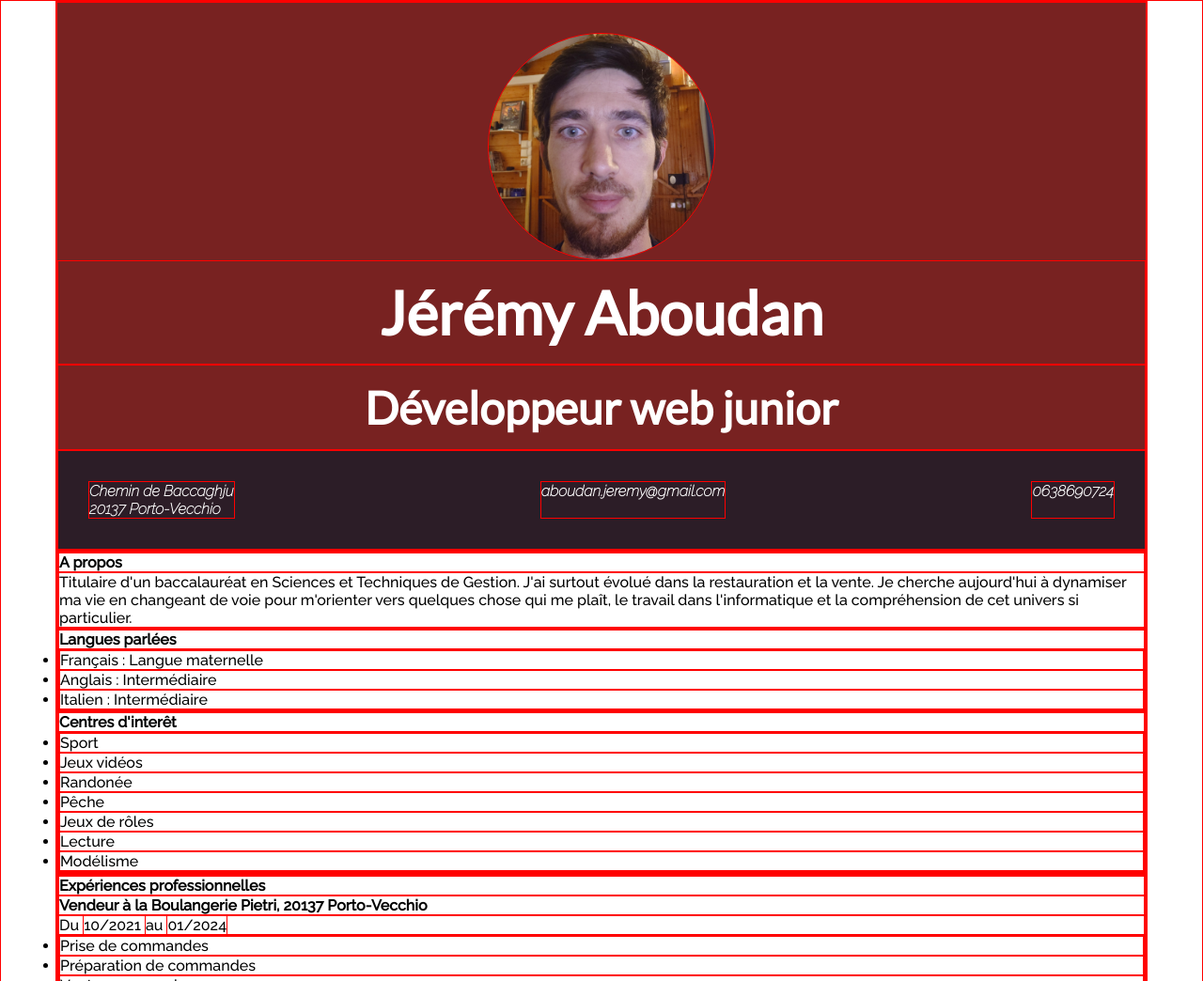
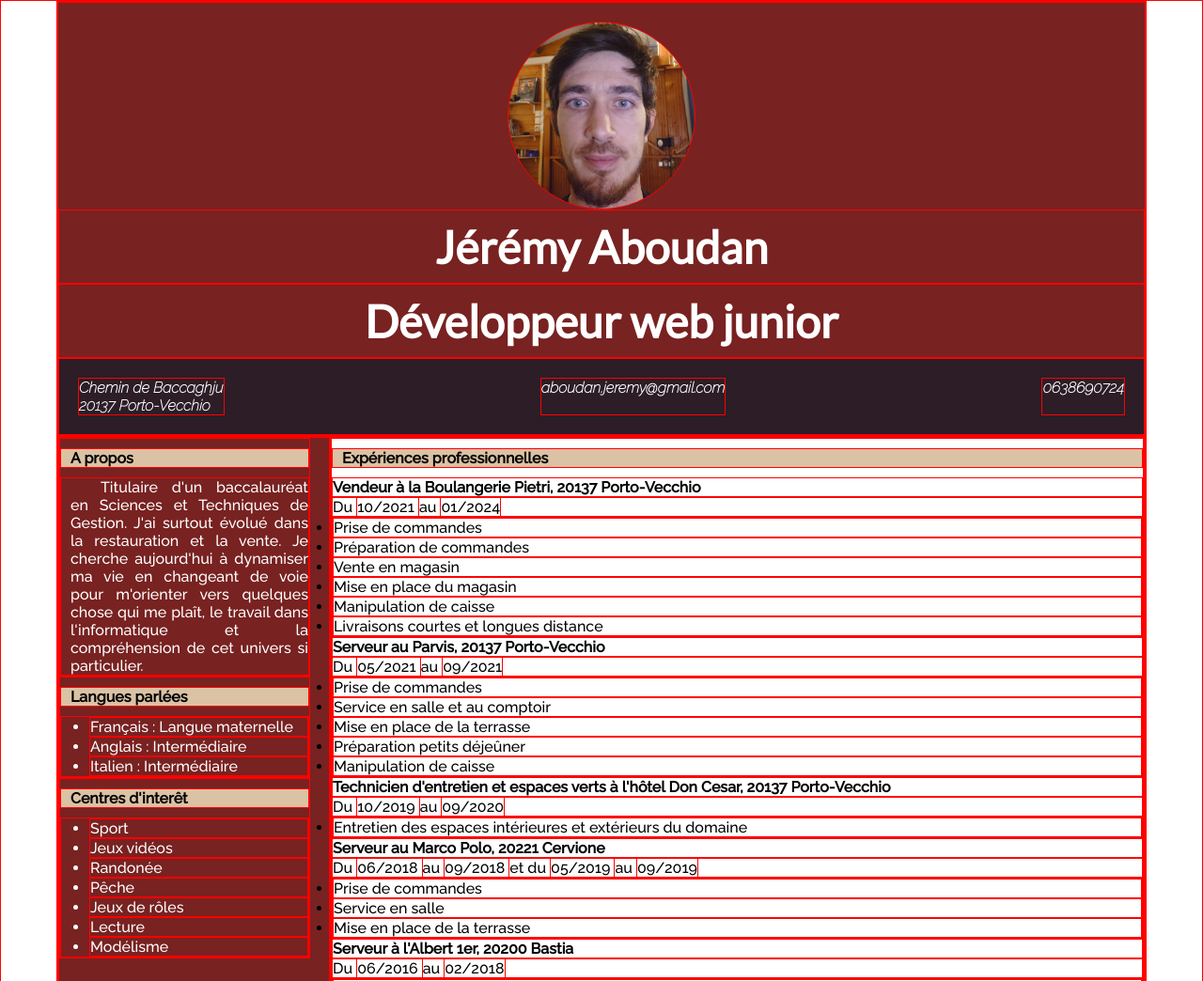
Before and after one commit to Sintinedda/Curriculum-vitae-Jeremy-Aboudan-, a plain HTML site: page cv-jeremy/index.html in a window 1280 px wide. Shown: the top 1044 px of the page at 94% size. Drawn offline with Linux system fonts and the light colour scheme.

Commit message:
add-css-aside

```diff
--- a/cv-jeremy/assets/css/style.css
+++ b/cv-jeremy/assets/css/style.css
@@ -5,6 +5,7 @@
     border: 1px solid red;
     font-size: 1rem;
     font-family: 'Raleway', sans-serif;
+    box-sizing: border-box;
 }
 body{
     width: 1160px;
@@ -12,24 +13,24 @@ body{
     margin-right: auto;
 }
 header{
+    color: white;
+    padding-top: 20px;
     background-color: #782221;
-    color: white;
-    padding-top: 2rem;
 }
 .profil{
     border-radius: 50%;
-    width: 15rem;
+    width: 200px;
     display: block;
     margin: auto;
 }
 h1, h2{
     font-family: 'Lato', sans-serif;
     text-align: center;
-    padding-top: 1rem;
-    padding-bottom: 1rem;
+    padding-top: 10px;
+    padding-bottom: 10px;
 }
 h1{
-    font-size: 4rem;
+    font-size: 3rem;
 }
 h2{
     font-size: 3rem;
@@ -37,7 +38,7 @@ h2{
 address{
     display: flex;
     justify-content: space-between;
-    padding: 2rem;
+    padding: 20px;
     background-color: #2c1d27;
 }
 a{
@@ -45,3 +46,31 @@ a{
     text-decoration: none;
     font-weight: bold;
 }
+div{
+    display: flex;
+}
+aside{
+    width: 25%;
+    background-color: #782221;
+    padding-right: 20px;
+}
+h3{
+    background-color: #dbc2a4;
+    padding-left: 10px;
+    margin: 10px 0 10px 0;
+}
+p.perso{
+    text-indent: 2rem;
+    padding-left: 10px;
+    text-align: justify;
+    color: white;
+}
+ul.perso{
+    padding-left: 30px;
+}
+ul.perso > li{
+    color: white;
+}
+main{
+    width: 75%;
+}
--- a/cv-jeremy/index.html
+++ b/cv-jeremy/index.html
@@ -22,22 +22,23 @@
             <a href="tel: 0638690724">0638690724</a>
         </address>
     </header>
-    <aside>
+    <div>
+        <aside class="">
             <section>
-            <h3>A propos</h3>
-            <p>Titulaire d'un baccalauréat en Sciences et Techniques de Gestion. J'ai surtout évolué dans la restauration et la vente. Je cherche aujourd'hui à dynamiser ma vie en changeant de voie pour m'orienter vers quelques chose qui me plaît, le travail dans l'informatique et la compréhension de cet univers si particulier.</p>
+                <h3 class="perso">A propos</h3>
+                <p class="perso">Titulaire d'un baccalauréat en Sciences et Techniques de Gestion. J'ai surtout évolué dans la restauration et la vente. Je cherche aujourd'hui à dynamiser ma vie en changeant de voie pour m'orienter vers quelques chose qui me plaît, le travail dans l'informatique et la compréhension de cet univers si particulier.</p>
             </section>
             <section>
-            <h3>Langues parlées</h3>
-            <ul>
+                <h3 class="perso">Langues parlées</h3>
+                <ul class="perso">
                     <li>Français : Langue maternelle</li>
                     <li>Anglais : Intermédiaire</li>
                     <li>Italien : Intermédiaire</li>
                 </ul>
             </section>
             <section>
-            <h3>Centres d'interêt</h3>
-            <ul>
+                <h3 class="perso">Centres d'interêt</h3>
+                <ul class="perso">
                     <li>Sport</li>
                     <li>Jeux vidéos</li>
                     <li>Randonée</li>
@@ -152,6 +153,7 @@
                 </ul>
             </section>
         </main>
+    </div>
     <footer>
         <a href="https://github.com/Sintinedda">
             <img classe="logo"  src="./assets/img/logo-github.jpeg" alt="Logo de GitHub">
```
Lines whose indentation alone changed are shown as unchanged.
